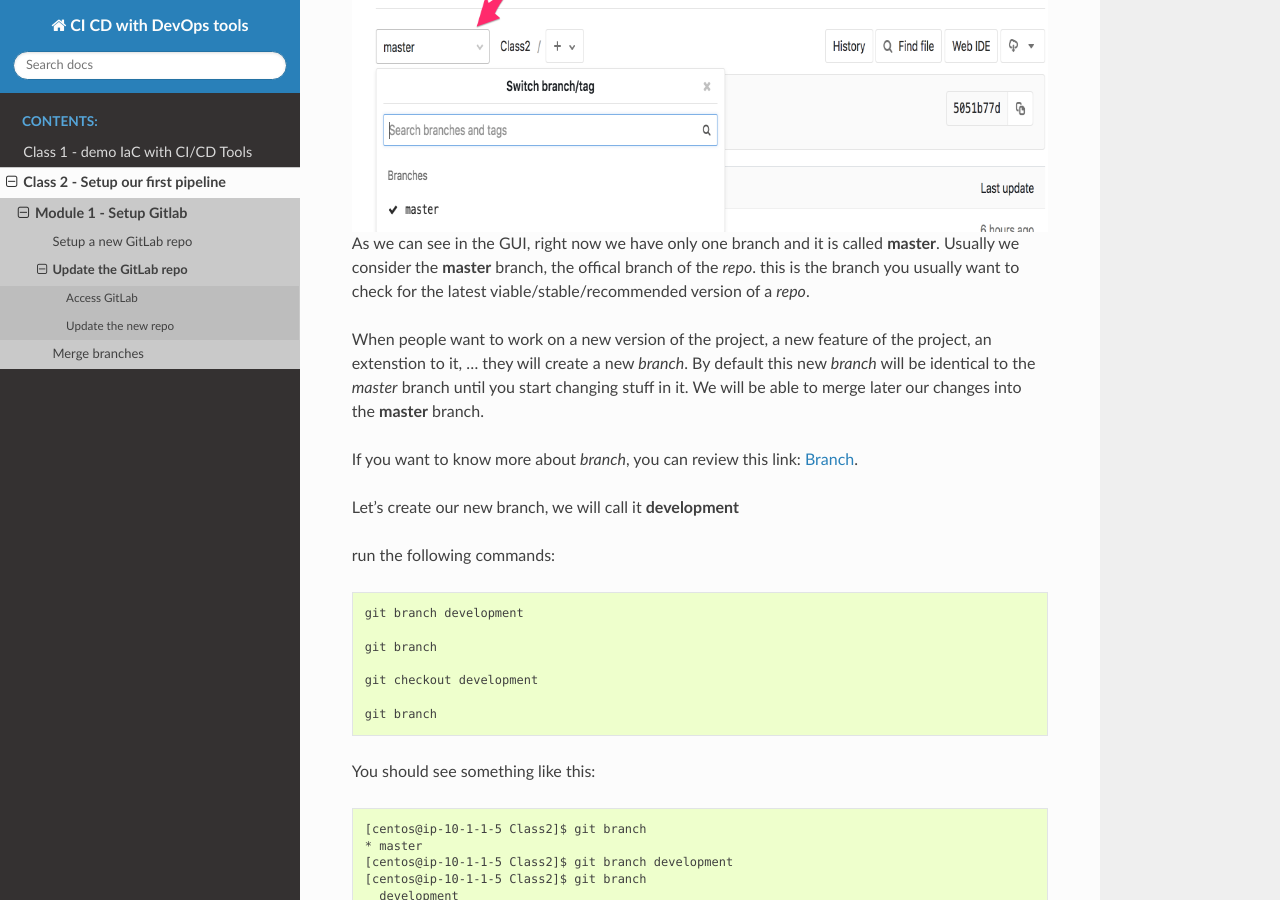
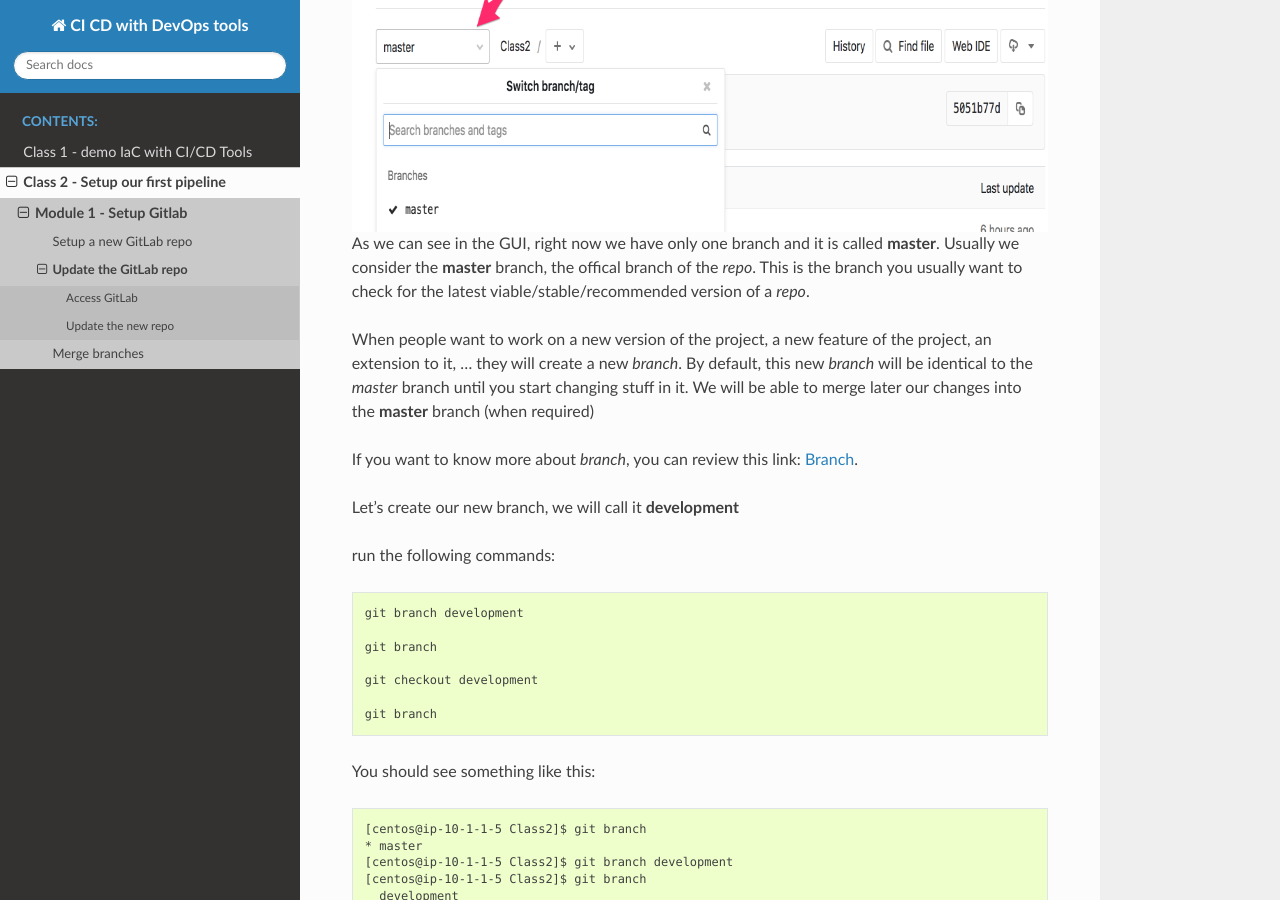
Before and after one commit to nmenant/ci-cd-env-setup, a Sphinx documentation site: the page built from docs/class2/module1/lab2.rst, in a window 1280 px wide and 900 px high, scrolled down 4738 px. Built offline with Sphinx 7.4.7 and the Read the Docs theme 2.0.0, drawn with Linux system fonts in a browser that asks for light colours.

Commit message:
class2/lab2 update

```diff
--- a/docs/class2/module1/lab2.rst
+++ b/docs/class2/module1/lab2.rst
@@ -116,14 +116,14 @@ This is also what we see in the GUI of *GitLab*
     :scale: 50%
 
 As we can see in the GUI, right now we have only one branch and it is called **master**.
-Usually we consider the **master** branch, the offical branch of the *repo*. this is the
+Usually we consider the **master** branch, the offical branch of the *repo*. This is the
 branch you usually want to check for the latest viable/stable/recommended version of a
 *repo*.
 
 When people want to work on a new version of the project, a new feature of the project, an
-extenstion to it, ... they will create a new *branch*. By default this new *branch* will be
+extension to it, ... they will create a new *branch*. By default, this new *branch* will be
 identical to the *master* branch until you start changing stuff in it. We will be able to
-merge later our changes into the **master** branch.
+merge later our changes into the **master** branch (when required)
 
 If you want to know more about *branch*, you can review this link: Branch_.
 
```
